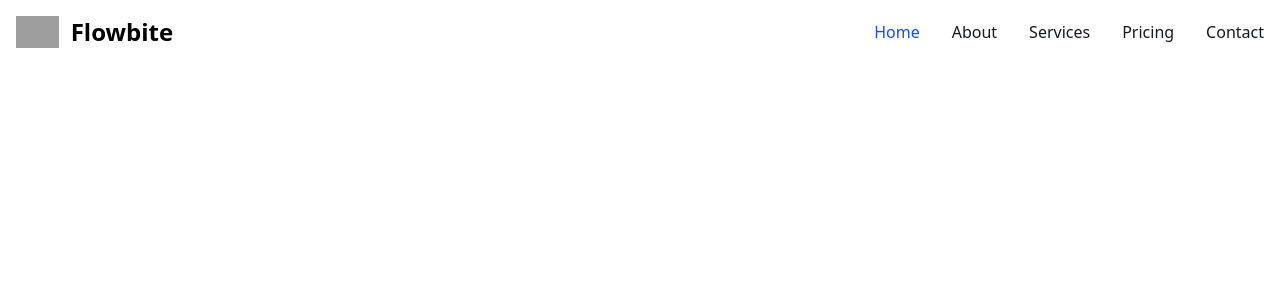
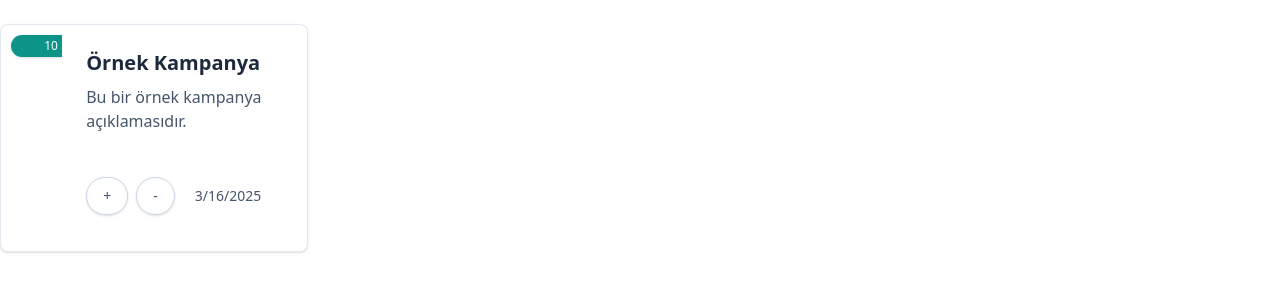
Before and after one commit to tugce-7/moneytolia, an Angular app: page /campaigns in a window 1280 px wide. Shown: the top 300 px of the page. Built offline with nearby package versions, Linux system fonts and the light colour scheme; sample sign-in values are in the browser's storage; grey boxes are pictures that could not be loaded.

Commit message:
(master) - Create campaign list page with sample data

```diff
--- a/src/app/campaign/campaign.component.html
+++ b/src/app/campaign/campaign.component.html
@@ -1 +1,88 @@
-<p>campaign works!</p>
+@if (campaigns().length > 0;) {
+<ul>
+    @for (campaign of campaigns(); track trackById) {
+
+    <div class="grid grid-cols-4 gap-4 content">
+        <div
+            class="relative flex flex-col md:flex-row w-full my-6 bg-white shadow-sm border border-slate-200 rounded-lg w-96">
+            <div class="relative p-2.5 md:w-1/5 shrink-0 overflow-hidden">
+                <div
+                    class="mb-4 rounded-full bg-teal-600 py-0.5 px-2.5 border border-transparent text-xs text-white transition-all shadow-sm w-20 text-center">
+                    {{ campaign.points }}
+                </div>
+            </div>
+            <div class="p-6">
+                <h4 class="mb-2 text-slate-800 text-xl font-semibold">
+                    {{ campaign.title }}
+                </h4>
+                <p class="mb-8 text-slate-600 leading-normal font-light">
+                    {{ campaign.description }}
+                </p>
+                <div class="group my-3 inline-flex flex-wrap justify-center items-center gap-2">
+                    <button
+                        class="rounded-full border border-slate-300 py-2 px-4 text-center text-sm transition-all shadow-sm hover:shadow-lg text-slate-600 hover:text-white hover:bg-slate-800 hover:border-slate-800 focus:text-white focus:bg-slate-800 focus:border-slate-800 active:border-slate-800 active:text-white active:bg-slate-800 disabled:pointer-events-none disabled:opacity-50 disabled:shadow-none"
+                        type="button">
+                        +
+                    </button>
+                    <button
+                        class="rounded-full border border-slate-300 py-2 px-4 text-center text-sm transition-all shadow-sm hover:shadow-lg text-slate-600 hover:text-white hover:bg-slate-800 hover:border-slate-800 focus:text-white focus:bg-slate-800 focus:border-slate-800 active:border-slate-800 active:text-white active:bg-slate-800 disabled:pointer-events-none disabled:opacity-50 disabled:shadow-none"
+                        type="button">
+                        -
+                    </button>
+                    <div class="flex flex-col ml-3 text-sm">
+                        <span class="text-slate-600">
+                            {{ campaign.date }}
+                        </span>
+                    </div>
+                </div>
+
+            </div>
+        </div>
+    </div>
+    } @empty {
+    <li>Kampanya bulunamadı.</li>
+    }
+</ul>
+}
+
+
+<!-- <div class="grid grid-cols-4 gap-4 content">
+    <div
+        class="relative flex flex-col md:flex-row w-full my-6 bg-white shadow-sm border border-slate-200 rounded-lg w-96">
+        <div class="relative p-2.5 md:w-1/5 shrink-0 overflow-hidden">
+            <div
+                class="mb-4 rounded-full bg-teal-600 py-0.5 px-2.5 border border-transparent text-xs text-white transition-all shadow-sm w-20 text-center">
+
+                ps </div>
+        </div>
+        <div class="p-6">
+            <h4 class="mb-2 text-slate-800 text-xl font-semibold">
+                Lyft launching cross-platform service this week
+            </h4>
+            <p class="mb-8 text-slate-600 leading-normal font-light">
+                Like so many organizations these days, Autodesk is a company in
+                transition. It was until recently a traditional boxed software company
+                selling licenses. Yet its own business model disruption is only part
+                of the story
+            </p>
+            <div class="group my-3 inline-flex flex-wrap justify-center items-center gap-2">
+                <button
+                    class="rounded-full border border-slate-300 py-2 px-4 text-center text-sm transition-all shadow-sm hover:shadow-lg text-slate-600 hover:text-white hover:bg-slate-800 hover:border-slate-800 focus:text-white focus:bg-slate-800 focus:border-slate-800 active:border-slate-800 active:text-white active:bg-slate-800 disabled:pointer-events-none disabled:opacity-50 disabled:shadow-none"
+                    type="button">
+                    +
+                </button>
+                <button
+                    class="rounded-full border border-slate-300 py-2 px-4 text-center text-sm transition-all shadow-sm hover:shadow-lg text-slate-600 hover:text-white hover:bg-slate-800 hover:border-slate-800 focus:text-white focus:bg-slate-800 focus:border-slate-800 active:border-slate-800 active:text-white active:bg-slate-800 disabled:pointer-events-none disabled:opacity-50 disabled:shadow-none"
+                    type="button">
+                    -
+                </button>
+                <div class="flex flex-col ml-3 text-sm">
+                    <span class="text-slate-600">
+                        January 10, 2024
+                    </span>
+                </div>
+            </div>
+
+        </div>
+    </div>
+</div> -->
--- a/src/app/campaign/campaign.component.ts
+++ b/src/app/campaign/campaign.component.ts
@@ -1,4 +1,6 @@
-import { Component } from '@angular/core';
+import { Component, inject } from '@angular/core';
+import { CampaignService } from '../core/api/campaign/campaign.service';
+import { Campaign } from '../core/api/campaign/campaign.model';
 
 @Component({
   selector: 'app-campaign',
@@ -7,5 +9,13 @@ import { Component } from '@angular/core';
   styleUrl: './campaign.component.scss'
 })
 export class CampaignComponent {
+  private readonly campaignService = inject(CampaignService);
+  campaigns = this.campaignService.getCampaigns();
 
+  constructor() {
+  }
+
+  trackById(index: number, item: any): number {
+    return item.id;
+  }
 }
--- /dev/null
+++ b/src/app/core/api/campaign/campaign.service.ts
@@ -0,0 +1,38 @@
+import { Injectable, signal } from '@angular/core';
+import { Campaign } from './campaign.model';
+
+@Injectable({
+  providedIn: 'root'
+})
+export class CampaignService {
+  private campaigns = signal<Campaign[]>(this.loadFromLocalStorage());
+
+  constructor() {
+    this.initSampleData();
+  }
+
+  private loadFromLocalStorage(): Campaign[] {
+    return JSON.parse(localStorage.getItem('campaigns') || '[]');
+  }
+
+  private saveToLocalStorage(): void {
+    localStorage.setItem('campaigns', JSON.stringify(this.campaigns()));
+  }
+
+  private initSampleData(): void {
+    if (this.campaigns().length === 0) {
+      const sampleCampaign: Campaign = {
+        id: 1,
+        title: 'Örnek Kampanya',
+        description: 'Bu bir örnek kampanya açıklamasıdır.',
+        points: 10,
+        date: new Date().toLocaleDateString(),
+      };
+      this.campaigns.set([...this.campaigns(), sampleCampaign]); // Yeni kampanyayı ekliyoruz
+      this.saveToLocalStorage();
+    }
+  }
+  getCampaigns() {
+    return this.campaigns;
+  }
+}
--- a/src/app/layout/layout/layout.component.html
+++ b/src/app/layout/layout/layout.component.html
@@ -1,56 +1,7 @@
-<!-- <app-sidebar></app-sidebar> -->
-<app-header></app-header>
-<!-- <router-outlet></router-outlet> -->
+<!-- <app-sidebar></app-sidebar>
+<app-header></app-header> -->
+<router-outlet></router-outlet>
 
-<!-- <div class="grid grid-cols-4 gap-4 content">
-    <div
-        class="relative flex flex-col md:flex-row w-full my-6 bg-white shadow-sm border border-slate-200 rounded-lg w-96">
-        <div class="relative p-2.5 md:w-1/5 shrink-0 overflow-hidden">
-            <div
-                class="mb-4 rounded-full bg-teal-600 py-0.5 px-2.5 border border-transparent text-xs text-white transition-all shadow-sm w-20 text-center">
-                PUAN</div>
-        </div>
-        <div class="p-6">
-            <h4 class="mb-2 text-slate-800 text-xl font-semibold">
-                Lyft launching cross-platform service this week
-            </h4>
-            <p class="mb-8 text-slate-600 leading-normal font-light">
-                Like so many organizations these days, Autodesk is a company in
-                transition. It was until recently a traditional boxed software company
-                selling licenses. Yet its own business model disruption is only part
-                of the story
-            </p>
-            <div class="group my-3 inline-flex flex-wrap justify-center items-center gap-2">
-                <button
-                    class="rounded-full border border-slate-300 py-2 px-4 text-center text-sm transition-all shadow-sm hover:shadow-lg text-slate-600 hover:text-white hover:bg-slate-800 hover:border-slate-800 focus:text-white focus:bg-slate-800 focus:border-slate-800 active:border-slate-800 active:text-white active:bg-slate-800 disabled:pointer-events-none disabled:opacity-50 disabled:shadow-none"
-                    type="button">
-                    +
-                </button>
-                <button
-                    class="rounded-full border border-slate-300 py-2 px-4 text-center text-sm transition-all shadow-sm hover:shadow-lg text-slate-600 hover:text-white hover:bg-slate-800 hover:border-slate-800 focus:text-white focus:bg-slate-800 focus:border-slate-800 active:border-slate-800 active:text-white active:bg-slate-800 disabled:pointer-events-none disabled:opacity-50 disabled:shadow-none"
-                    type="button">
-                    -
-                </button>
-                <div class="flex flex-col ml-3 text-sm">
-                    <span class="text-slate-600">
-                        January 10, 2024
-                    </span>
-                </div>
-            </div>
-
-        </div>
-    </div>
-</div> -->
-<!-- <div class="grid grid-flow-col grid-rows-3 gap-4">
-    <div class="row-span-3 ..."><app-sidebar></app-sidebar></div>
-    <div class="col-span-2 ..."><app-header></app-header></div>
-    <div class="col-span-2 row-span-2 ...">
-
-        asfasfafs
-
-
-    </div>
-</div> -->
 <!--
 <div class="flex ...">
     <div class="w-14 flex-none ..."><app-sidebar></app-sidebar></div>
--- a/src/app/layout/layout/layout.component.ts
+++ b/src/app/layout/layout/layout.component.ts
@@ -5,7 +5,7 @@ import { RouterOutlet } from '@angular/router';
 
 @Component({
   selector: 'app-layout',
-  imports: [SidebarComponent, HeaderComponent],
+  imports: [SidebarComponent, HeaderComponent, RouterOutlet],
   templateUrl: './layout.component.html',
   styleUrl: './layout.component.scss'
 })
```
Also changed, not shown: src/app/core/api/campaign/campaign.model.ts (added, +7 -0 lines).
